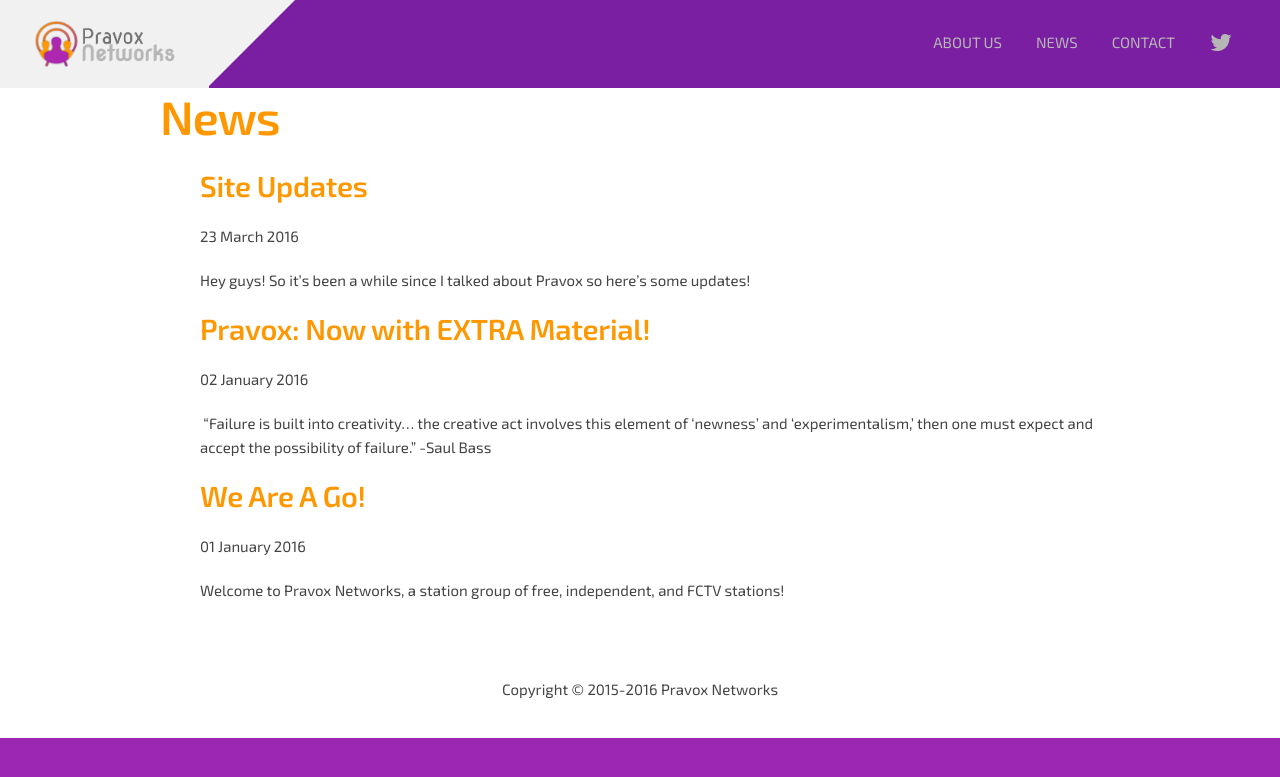
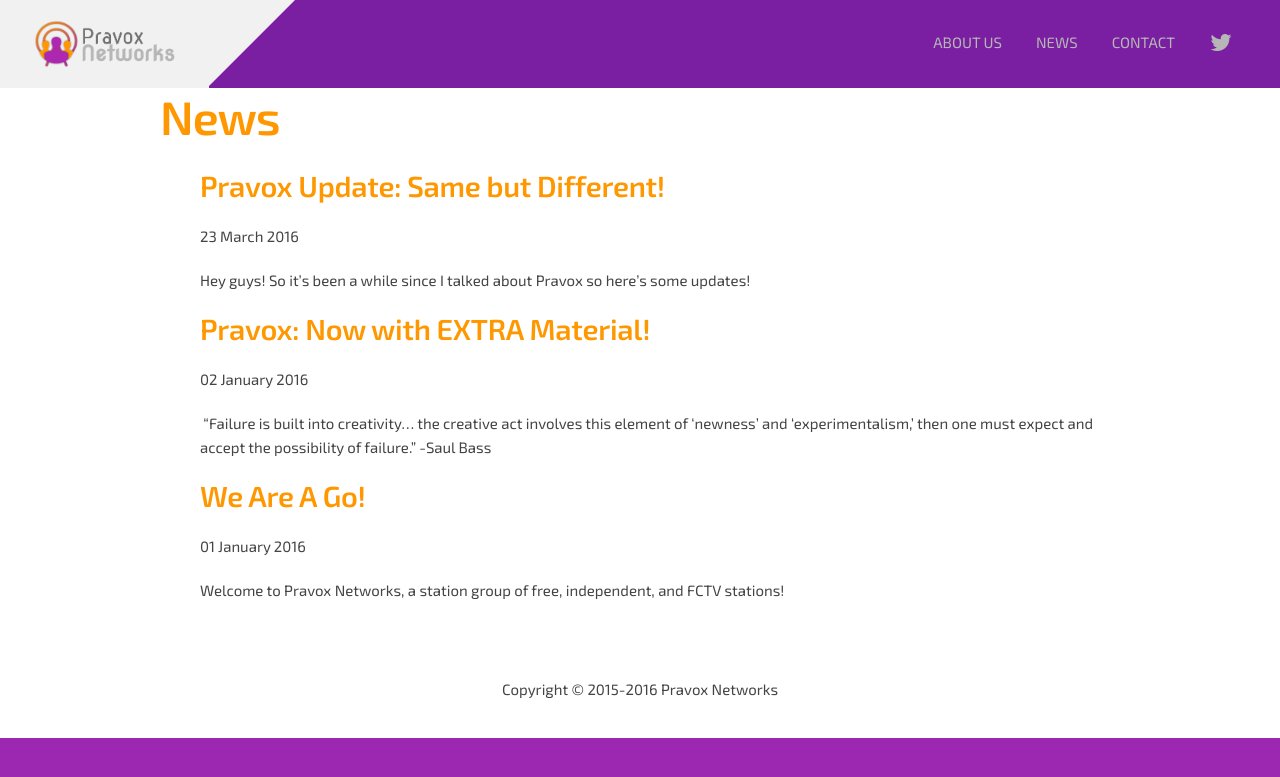
Before and after one commit to bgiesing/pravox.net, a Jekyll site: the page built from news.html, in a window 1280 px wide. Shown: the top 777 px of the page. Built offline with Jekyll 4.4.1, drawn with Linux system fonts in a browser that asks for light colours; nearby versions of some CDN libraries.

Commit message:
Forgot YAML

```diff
--- a/_posts/2016-03-23-site-updates.md
+++ b/_posts/2016-03-23-site-updates.md
@@ -1,3 +1,8 @@
+---
+layout: posts
+title: "Pravox Update: Same but Different!"
+---
+
 Hey guys! So it's been a while since I talked about Pravox so here's some updates!
 
 # Site Revamp
```
